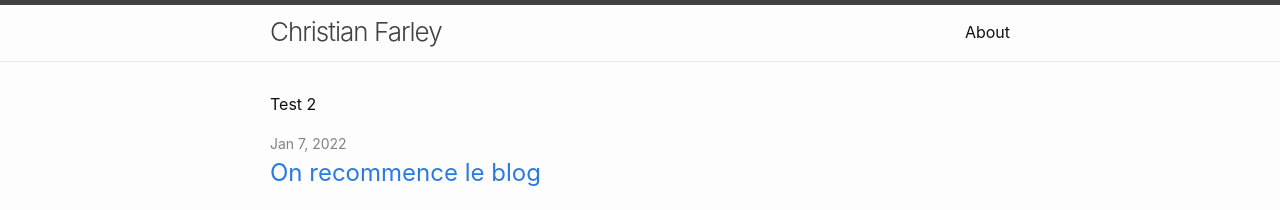
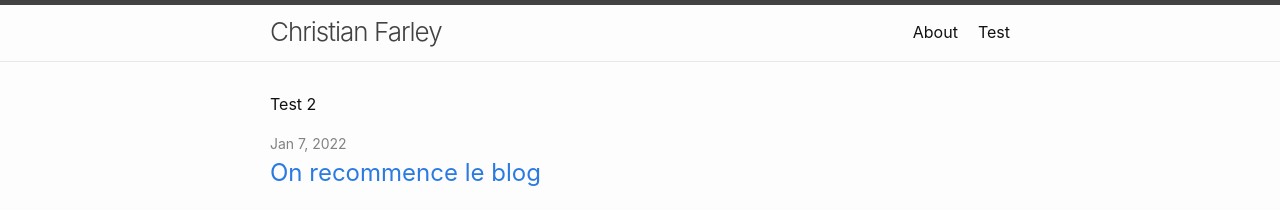
Before and after one commit to darkwookiee/darkwookiee.github.io, a Jekyll site: the page built from index.md, in a window 1280 px wide. Shown: the top 210 px of the page. Built offline with Jekyll 4.4.1, drawn with Linux system fonts in a browser that asks for light colours.

Commit message:
Update _config.yml

```diff
--- a/_config.yml
+++ b/_config.yml
@@ -51,7 +51,7 @@ minima:
 # this and add the path to the pages in order as they should show up
 header_pages:
  - about.md
-# - test.md
+ - test.md
 
 # Build settings
 theme: minima
```
